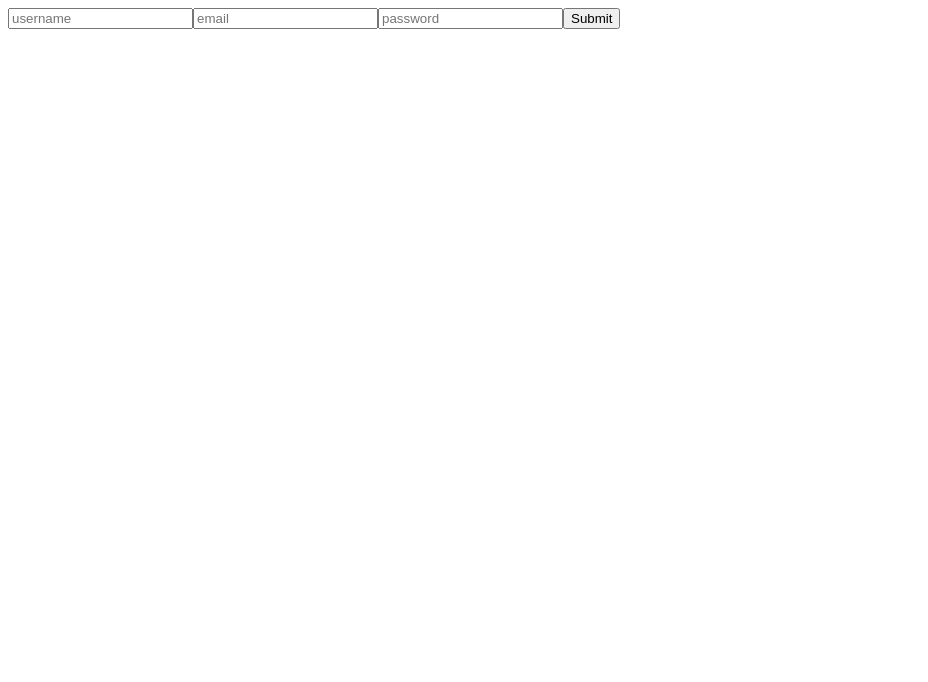
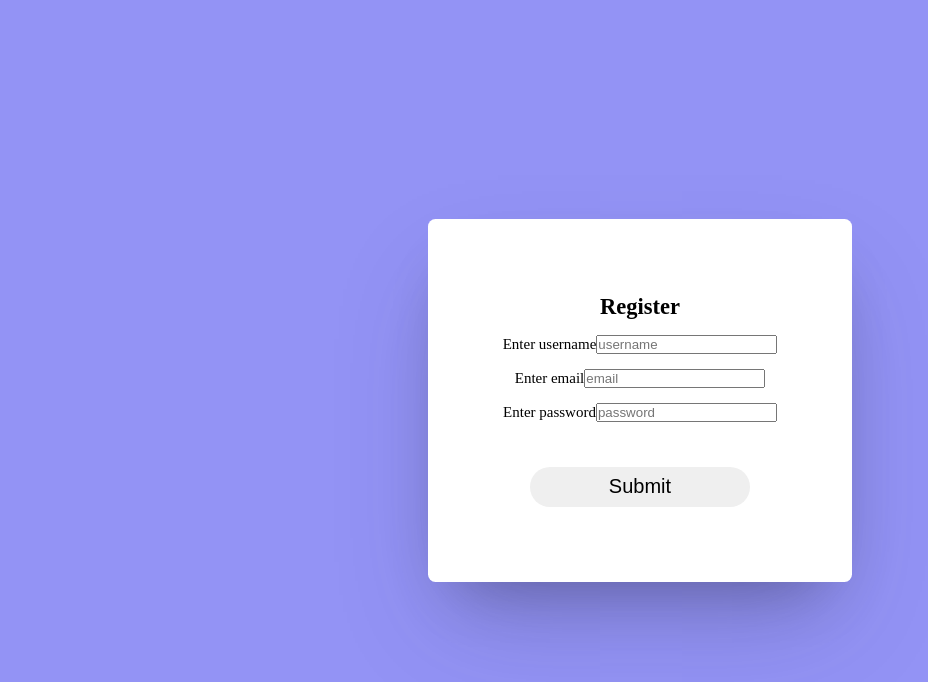
Before and after one commit to Sharma-K/Koshambi, a React (Create React App) app: page / in a window 1280 px wide. Shown: the top 682 px of the page, without its empty margins (0-928 px from the left). Built offline with nearby package versions, Linux system fonts and the light colour scheme.

Commit message:
styling register container

```diff
--- a/src/App.css
+++ b/src/App.css
@@ -1,38 +1,14 @@
+*{
+  margin: 0;
+  padding: 0;
+}
 .App {
-  text-align: center;
-}
-
-.App-logo {
-  height: 40vmin;
-  pointer-events: none;
-}
-
-@media (prefers-reduced-motion: no-preference) {
-  .App-logo {
-    animation: App-logo-spin infinite 20s linear;
-  }
-}
-
-.App-header {
-  background-color: #282c34;
-  min-height: 100vh;
+  background-color: rgb(147, 147, 245);
+  height: 100vh;
+  /* text-align: center; */
   display: flex;
-  flex-direction: column;
   align-items: center;
   justify-content: center;
-  font-size: calc(10px + 2vmin);
-  color: white;
+  margin: 0;
+  padding: 0;
 }
-
-.App-link {
-  color: #61dafb;
-}
-
-@keyframes App-logo-spin {
-  from {
-    transform: rotate(0deg);
-  }
-  to {
-    transform: rotate(360deg);
-  }
-}
--- a/src/App.js
+++ b/src/App.js
@@ -1,9 +1,12 @@
 import React from 'react';
-import Login from './components/Login';
+import './App.css'
+// import Login from './components/Login';
+import Register from './components/Register';
 function App() {
   return (
     <div className="App">
-   <Login />
+   {/* <Login /> */}
+   <Register />
     </div>
   );
 }
--- a/src/components/Login.jsx
+++ b/src/components/Login.jsx
@@ -1,45 +1,45 @@
-import React, {useState} from "react";
-import axios from "axios";
+// import React, {useState} from "react";
+// import axios from "axios";
 
-const Login = () => {
+// const Login = () => {
 
-    const [user, setUser] = useState({
-        username: "",
-        email: "",
-        password: ""
-    })
+//     const [user, setUser] = useState({
+//         username: "",
+//         email: "",
+//         password: ""
+//     })
 
-    const changeHandler =(event) => {
+//     const changeHandler =(event) => {
 
-        const { value, name} = event.target;
+//         const { value, name} = event.target;
 
 
 
-        setUser({
-            ...user,
-            [name]: value
-        })
+//         setUser({
+//             ...user,
+//             [name]: value
+//         })
 
-    }
+//     }
 
 
-    function submitHandler(event){
-        event.preventDefault();
+//     function submitHandler(event){
+//         event.preventDefault();
 
-        axios.post('http://localhost:5000/register',user )
-         .then(res => console.log(res));
-    }
-    return (
-        <form action="" onSubmit={submitHandler}>
+//         axios.post('http://localhost:5000/register',user )
+//          .then(res => console.log(res));
+//     }
+//     return (
+//         <form action="" onSubmit={submitHandler}>
 
-            {console.log(user)}
+//             {console.log(user)}
 
-            <input type="text" name="username"  placeholder="username" value={user.username} onChange={changeHandler} />
-            <input type="email" name="email"  placeholder="email" value={user.email} onChange={changeHandler} />
-            <input type="password" name="password" placeholder="password" value={user.password} onChange={changeHandler}  />
-            <button >Submit</button>
-        </form>
-    )
-}
+//             <input type="text" name="username"  placeholder="username" value={user.username} onChange={changeHandler} />
+//             <input type="email" name="email"  placeholder="email" value={user.email} onChange={changeHandler} />
+//             <input type="password" name="password" placeholder="password" value={user.password} onChange={changeHandler}  />
+//             <button >Submit</button>
+//         </form>
+//     )
+// }
 
-export default Login;
+// export default Login;
--- /dev/null
+++ b/src/components/Register.css
@@ -0,0 +1,34 @@
+.register-container{
+    background-color: white;
+    display: flex;
+    flex-direction: column;
+    justify-content: center;
+    align-items: center;
+    border-radius: 0.5em;
+    text-align: center;
+    font-size: 15px;
+    width: fit-content;
+    height: auto;
+    padding: 5em;
+    gap: 1em;
+    box-shadow: rgba(50, 50, 93, 0.25) 0px 50px 100px -20px, rgba(0, 0, 0, 0.3) 0px 30px 60px -30px;
+
+}
+
+.regb{
+    margin-top: 30px;
+    width: 80%;
+    height: 40px;
+    font-size: 20px;
+    border-radius: 1.25rem;
+    border: none;
+    transition: all 1ms ease-in;
+    /* color: white; */
+}
+
+.regb:hover{
+    cursor: pointer;
+    background-color: rgb(83, 83, 217);
+    color: black;
+    font-weight: bold   ;
+}
--- a/src/components/Register.jsx
+++ b/src/components/Register.jsx
@@ -0,0 +1,59 @@
+import React, {useState} from "react";
+import './Register.css'
+import axios from "axios";
+
+const Register = () => {
+
+    const [user, setUser] = useState({
+        username: "",
+        email: "",
+        password: ""
+    })
+
+    const changeHandler =(event) => {
+
+        const { value, name} = event.target;
+
+
+
+        setUser({
+            ...user,
+            [name]: value
+        })
+
+    }
+
+
+    function submitHandler(event){
+        event.preventDefault();
+
+        axios.post('http://localhost:5000/register',user )
+         .then(res => console.log(res));
+    }
+    return (
+        <div className="reg-con">
+
+        <form action="" onSubmit={submitHandler}>
+
+<div className="register-container">
+<h2>Register</h2>
+    <div>
+            <label htmlFor="username">Enter username</label>
+            <input type="text" id="username" name="username"  placeholder="username" value={user.username} onChange={changeHandler} />
+            </div>
+            <div>
+            <label htmlFor="email">Enter email</label>
+            <input type="email" id="email" name="email"  placeholder="email" value={user.email} onChange={changeHandler} />
+            </div>
+            <div>
+            <label htmlFor="password">Enter password</label>
+            <input type="password" id="password" name="password" placeholder="password" value={user.password} onChange={changeHandler}  />
+            </div>
+            <button className="regb" >Submit</button>
+            </div>
+        </form>
+        </div>
+    )
+}
+
+export default Register;
```
